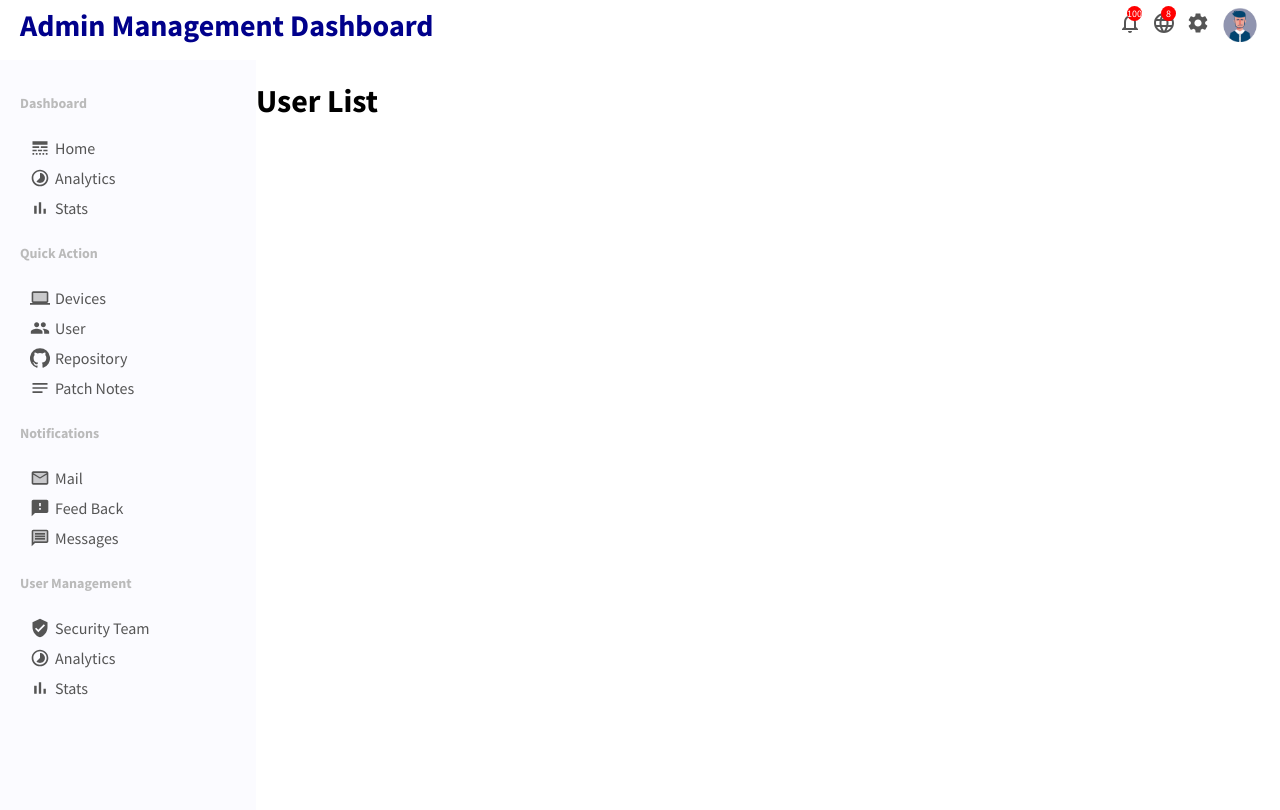
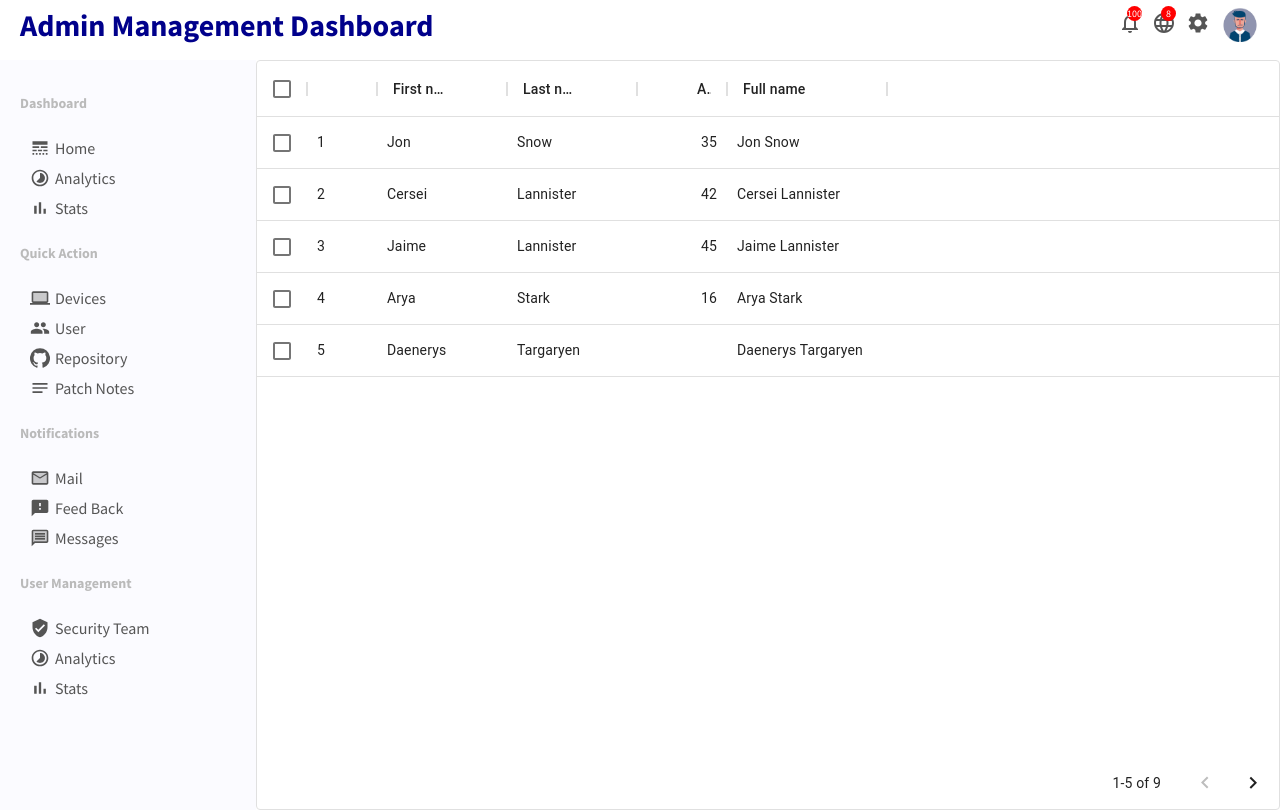
Before and after one commit to sayanmondal2098/patch-server-dashboard, a React (Create React App) app: page /userlist in a window 1280 px wide. Built offline with nearby package versions, Linux system fonts and the light colour scheme.

Commit message:
add a sample reactive table

```diff
--- a/package.json
+++ b/package.json
@@ -3,6 +3,7 @@
   "version": "0.1.0",
   "private": true,
   "dependencies": {
+    "@material-ui/data-grid": "^4.0.0-alpha.37",
     "@material-ui/icons": "^4.11.2",
     "@testing-library/jest-dom": "^5.16.1",
     "@testing-library/react": "^12.1.2",
--- a/src/App.js
+++ b/src/App.js
@@ -19,7 +19,7 @@
         <div className="container">
           <Sidebar />
           <Routes>
-          <Route path="/" element={<Home />} />
+          <Route path="*" element={<Home />} />
           <Route path="/userlist" element={<UserList />} />
           </Routes>
         </div>
--- a/src/pages/userList/userList.jsx
+++ b/src/pages/userList/userList.jsx
@@ -1,11 +1,51 @@
 import React from 'react';
+import { DataGrid } from '@material-ui/data-grid'
 import "./userList.css";
 
 
 export default function UserList() {
+    const columns = [
+        { field: 'id', headerName: 'ID', width: 70 },
+        { field: 'firstName', headerName: 'First name', width: 130 },
+        { field: 'lastName', headerName: 'Last name', width: 130 },
+        {
+            field: 'age',
+            headerName: 'Age',
+            type: 'number',
+            width: 90,
+        },
+        {
+            field: 'fullName',
+            headerName: 'Full name',
+            description: 'This column has a value getter and is not sortable.',
+            sortable: false,
+            width: 160,
+            valueGetter: (params) =>
+                `${params.getValue(params.id, 'firstName') || ''} ${params.getValue(params.id, 'lastName') || ''
+                }`,
+        },
+    ];
+
+    const rows = [
+        { id: 1, lastName: 'Snow', firstName: 'Jon', age: 35 },
+        { id: 2, lastName: 'Lannister', firstName: 'Cersei', age: 42 },
+        { id: 3, lastName: 'Lannister', firstName: 'Jaime', age: 45 },
+        { id: 4, lastName: 'Stark', firstName: 'Arya', age: 16 },
+        { id: 5, lastName: 'Targaryen', firstName: 'Daenerys', age: null },
+        { id: 6, lastName: 'Melisandre', firstName: null, age: 150 },
+        { id: 7, lastName: 'Clifford', firstName: 'Ferrara', age: 44 },
+        { id: 8, lastName: 'Frances', firstName: 'Rossini', age: 36 },
+        { id: 9, lastName: 'Roxie', firstName: 'Harvey', age: 65 },
+    ];
     return (
         <div className="userList">
-            <h1>User List</h1>
+            <DataGrid
+                rows={rows}
+                columns={columns}
+                pageSize={5}
+                rowsPerPageOptions={[5]}
+                checkboxSelection
+            />
         </div>
     );
 }
```
Also changed, not shown: 1 other file (tests, documents, lock files or other folders).
